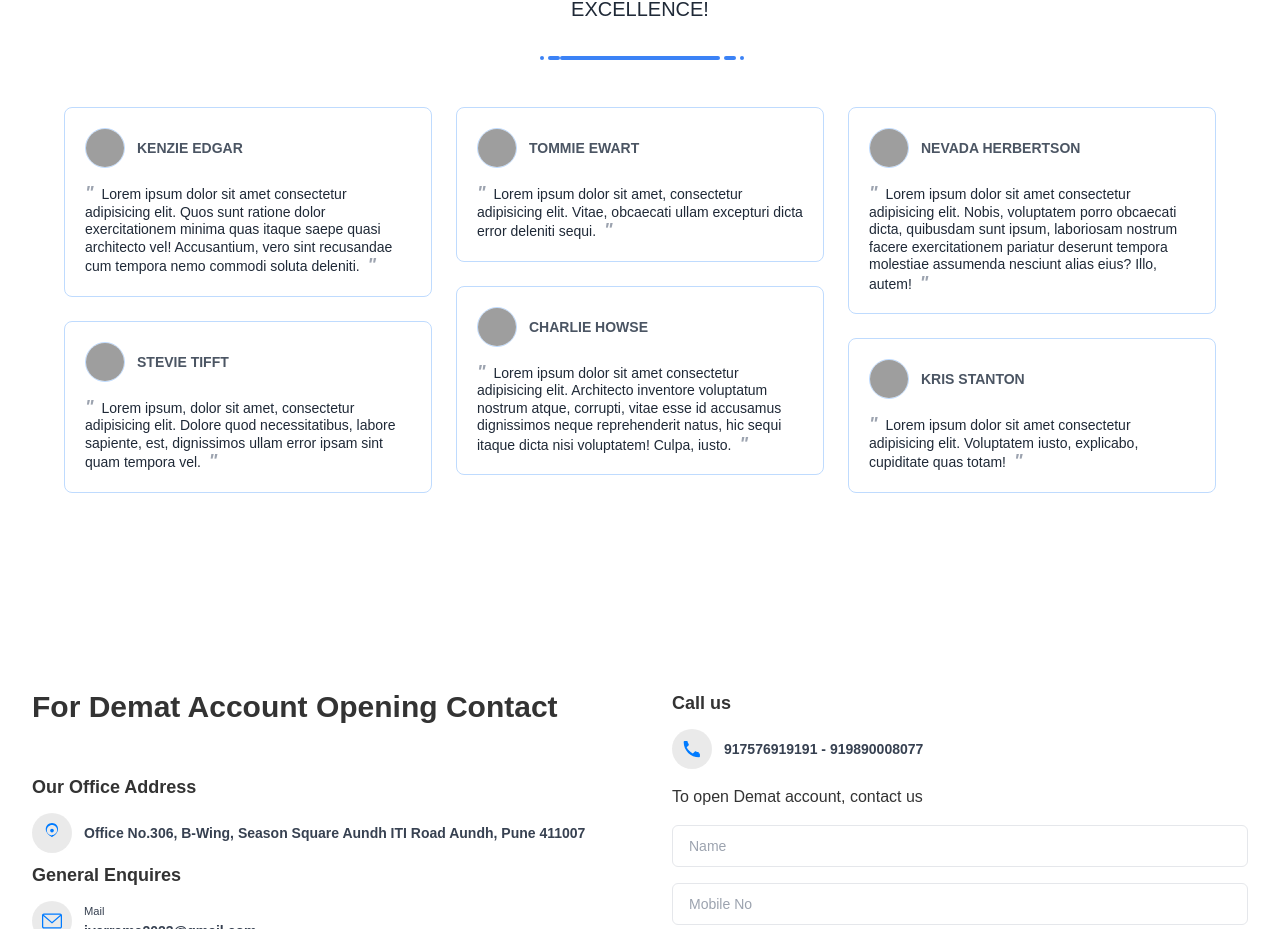
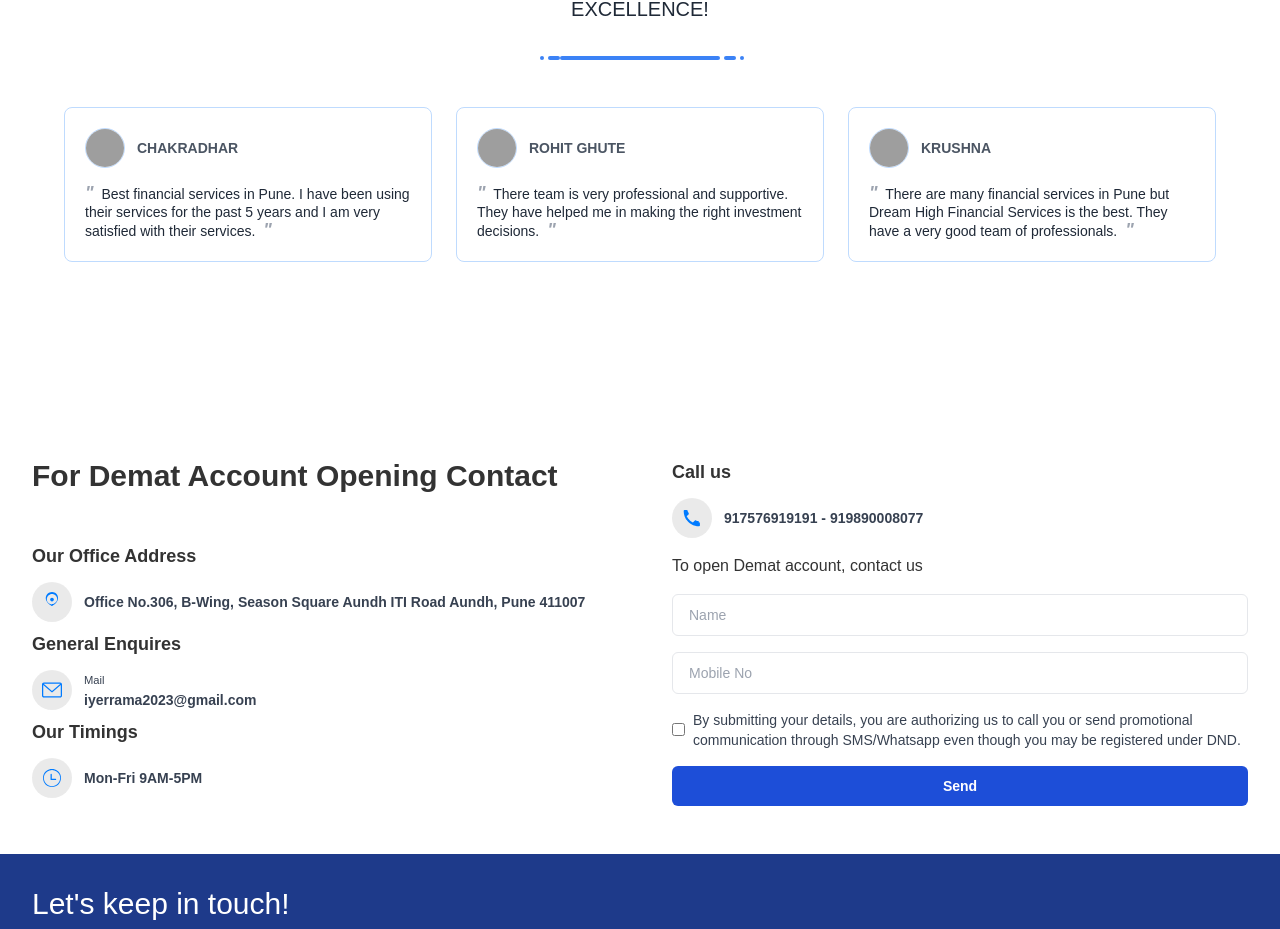
Before and after one commit to Sanketkadam143/financial-services-portfolio, a Vue app: page / in a window 1280 px wide. Shown: the part 4815-5744 px from the top of the page. Built offline with nearby package versions, Linux system fonts and the light colour scheme; grey boxes are pictures that could not be loaded.

Commit message:
added testimonial

```diff
--- a/src/constant/index.ts
+++ b/src/constant/index.ts
@@ -216,44 +216,39 @@ export const  TestimonialSectionContent = {
     [
       {
         id: 1,
-        name: 'Kenzie Edgar',
-        imgSrc: 'https://i.pravatar.cc/100?img=1',
-        message: 'Lorem ipsum dolor sit amet consectetur adipisicing elit. Quos sunt ratione dolor exercitationem minima quas itaque saepe quasi architecto vel! Accusantium, vero sint recusandae cum tempora nemo commodi soluta deleniti.'
-      },
-      {
-        id: 2,
-        name: 'Stevie Tifft',
+        name: 'Chakradhar',
         imgSrc: 'https://i.pravatar.cc/100?img=2',
-        message: 'Lorem ipsum, dolor sit amet, consectetur adipisicing elit. Dolore quod necessitatibus, labore sapiente, est, dignissimos ullam error ipsam sint quam tempora vel.'
+        message: 'Best financial services in Pune. I have been using their services for the past 5 years and I am very satisfied with their services.'
       }
     ],
     [
       {
-        id: 3,
-        name: 'Tommie Ewart',
-        imgSrc: 'https://i.pravatar.cc/100?img=3',
-        message: 'Lorem ipsum dolor sit amet, consectetur adipisicing elit. Vitae, obcaecati ullam excepturi dicta error deleniti sequi.'
+        id: 2,
+        name: 'Rohit Ghute',
+        imgSrc: 'https://i.pravatar.cc/100?img=2',
+        message: 'There team is very professional and supportive. They have helped me in making the right investment decisions.'
       },
-      {
-        id: 4,
-        name: 'Charlie Howse',
-        imgSrc: 'https://i.pravatar.cc/100?img=4',
-        message: 'Lorem ipsum dolor sit amet consectetur adipisicing elit. Architecto inventore voluptatum nostrum atque, corrupti, vitae esse id accusamus dignissimos neque reprehenderit natus, hic sequi itaque dicta nisi voluptatem! Culpa, iusto.'
-      }
     ],
+    //   {
+    //     id: 4,
+    //     name: 'Charlie Howse',
+    //     imgSrc: 'https://i.pravatar.cc/100?img=4',
+    //     message: 'Lorem ipsum dolor sit amet consectetur adipisicing elit. Architecto inventore voluptatum nostrum atque, corrupti, vitae esse id accusamus dignissimos neque reprehenderit natus, hic sequi itaque dicta nisi voluptatem! Culpa, iusto.'
+    //   }
+    // ],
     [
       {
-        id: 5,
-        name: 'Nevada Herbertson',
-        imgSrc: 'https://i.pravatar.cc/100?img=5',
-        message: 'Lorem ipsum dolor sit amet consectetur adipisicing elit. Nobis, voluptatem porro obcaecati dicta, quibusdam sunt ipsum, laboriosam nostrum facere exercitationem pariatur deserunt tempora molestiae assumenda nesciunt alias eius? Illo, autem!'
-      },
-      {
-        id: 6,
-        name: 'Kris Stanton',
-        imgSrc: 'https://i.pravatar.cc/100?img=6',
-        message: 'Lorem ipsum dolor sit amet consectetur adipisicing elit. Voluptatem iusto, explicabo, cupiditate quas totam!'
+        id: 3,
+        name: 'Krushna',
+        imgSrc: 'https://i.pravatar.cc/100?img=2',
+        message: 'There are many financial services in Pune but Dream High Financial Services is the best. They have a very good team of professionals.'
       }
+    //   {
+    //     id: 6,
+    //     name: 'Kris Stanton',
+    //     imgSrc: 'https://i.pravatar.cc/100?img=6',
+    //     message: 'Lorem ipsum dolor sit amet consectetur adipisicing elit. Voluptatem iusto, explicabo, cupiditate quas totam!'
+    //   }
     ]
   ]
 }
```
